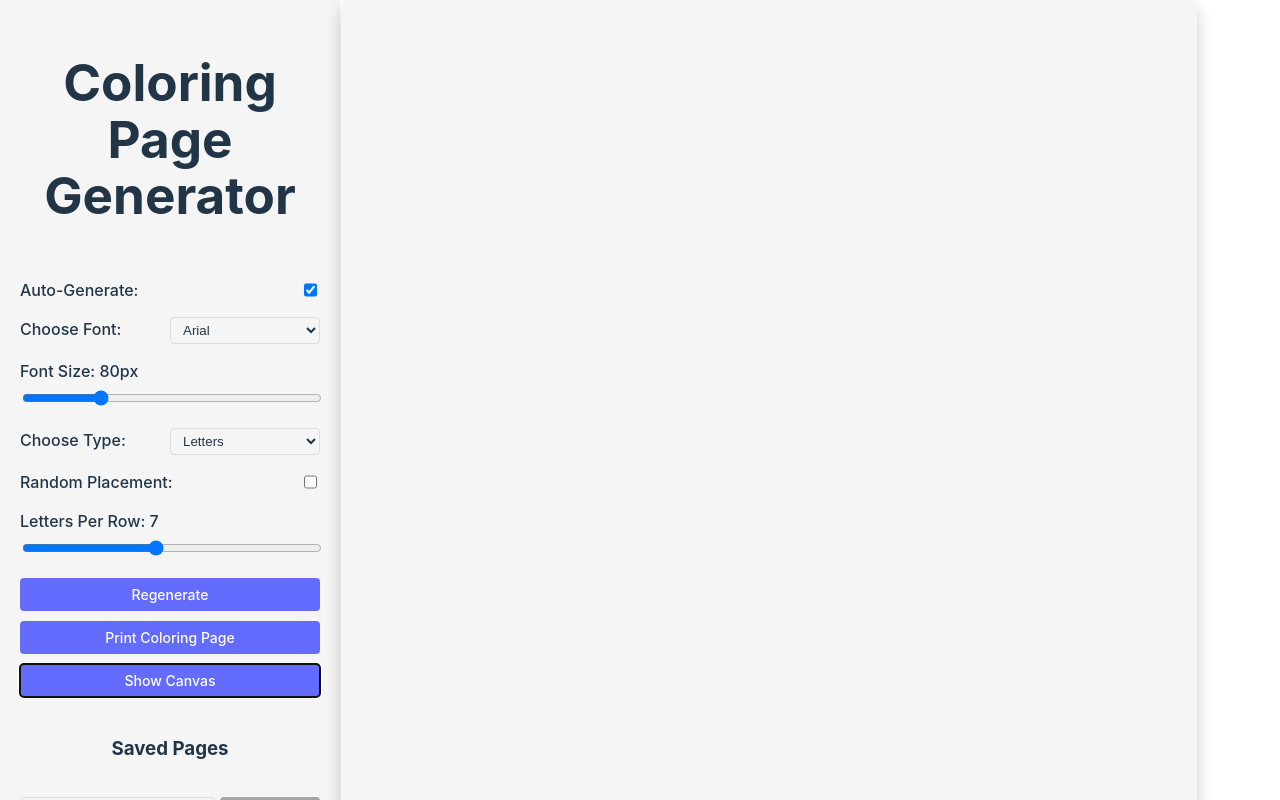
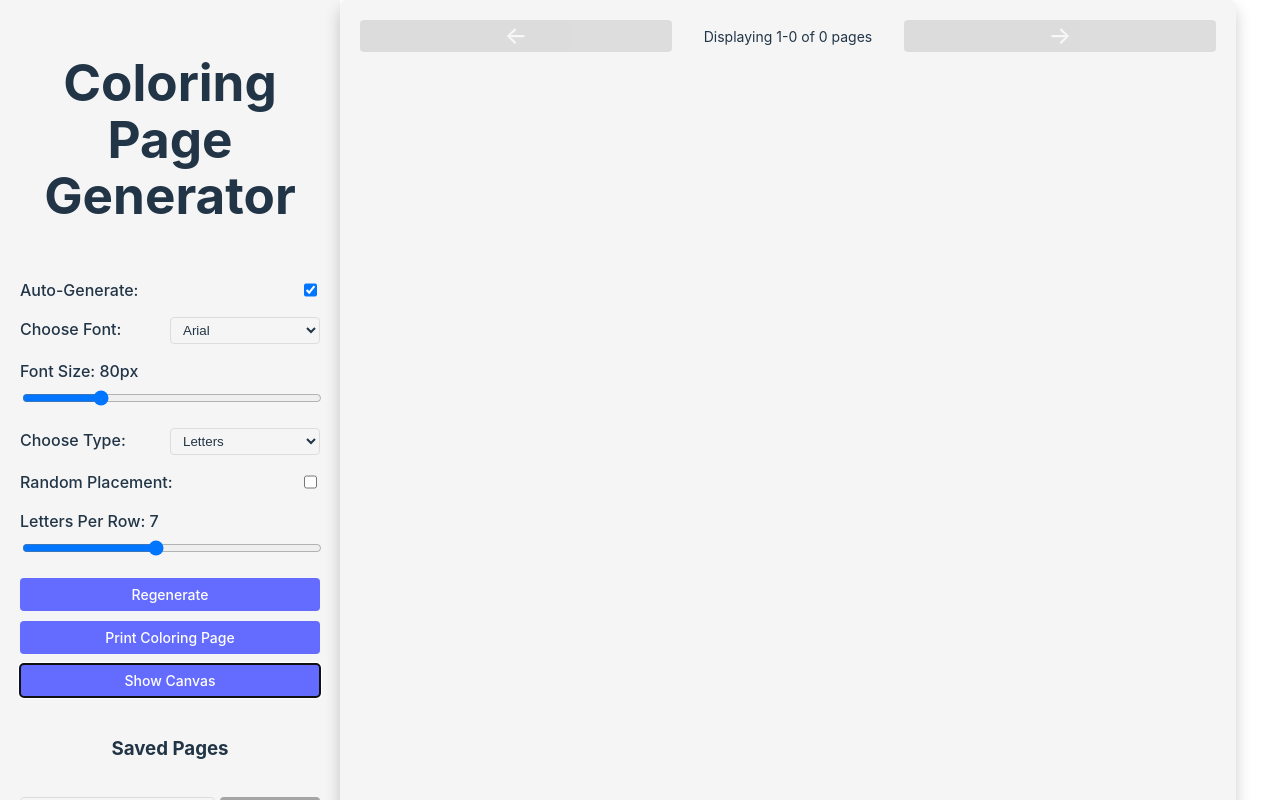
Before and after one commit to RobertBolender/coloring-pages, a React (Vite) app: page / in a window 1280 px wide. Both pictures are taken after a click on the button "Show Gallery". Shown: the top 800 px of the page. Built offline with nearby package versions, Linux system fonts and the light colour scheme.

Commit message:
Add paging through gallery

```diff
--- a/src/App.css
+++ b/src/App.css
@@ -282,33 +282,75 @@ canvas {
   background-color: #ff6666;
 }
 
-.gallery-grid {
+.gallery-container {
   position: absolute;
   top: 0;
   left: 0;
   right: 0;
   bottom: 0;
-  display: grid;
-  grid-template-columns: repeat(3, 1fr);
-  gap: 20px;
-  padding: 20px;
-  max-width: 816px;
-  margin: 0 auto;
   background-color: var(--form-bg);
   border-radius: 8px;
   box-shadow: 0 8px 16px rgba(0, 0, 0, 0.2);
-  overflow-y: auto;
   z-index: 10;
   backdrop-filter: blur(8px);
   -webkit-backdrop-filter: blur(8px);
+  display: flex;
+  flex-direction: column;
+  padding: 20px;
+  width: 856px; /* 816px max-width + 40px padding */
+  margin: 0 auto;
+}
+
+.gallery-grid {
+  display: grid;
+  grid-template-columns: repeat(3, 1fr);
+  grid-auto-rows: calc(816px / 3 * 1.2941); /* Maintain exact height for each row */
+  gap: 20px;
+  max-width: 816px;
+  margin: 0 auto;
+  flex: 1;
+  overflow-y: auto;
+  /* Set a minimum height to ensure the grid takes up space even with few items */
+  min-height: calc((816px / 3 * 1.2941) * 3 + 40px); /* 3 rows of thumbnails plus gaps */
+}
+
+.gallery-controls {
+  display: flex;
+  align-items: center;
+  justify-content: center;
+  gap: 16px;
+  padding-bottom: 20px;
+  margin-top: auto;
+}
+
+.gallery-status {
+  min-width: 200px;
+  text-align: center;
+  font-size: 14px;
+  color: var(--form-text);
+}
+
+.gallery-nav-button {
+  font-size: 24px;
+  padding: 4px 12px;
+  line-height: 1;
+}
+
+.gallery-nav-button:disabled {
+  opacity: 0.3;
+  cursor: not-allowed;
 }
 
 .gallery-item {
-  aspect-ratio: 816/1056;
+  position: relative;
+  width: 100%;
+  padding-top: 129.41%; /* 1056/816 aspect ratio */
   border: 1px solid var(--form-border);
   border-radius: 8px;
   overflow: hidden;
   background-color: #fff;
+  /* Ensure each grid cell maintains size even when empty */
+  min-width: calc((816px - 40px) / 3); /* (container width - total gap width) / 3 columns */
 }
 
 @media (prefers-color-scheme: dark) {
@@ -318,7 +360,9 @@ canvas {
 }
 
 .gallery-item-content {
-  position: relative;
+  position: absolute;
+  top: 0;
+  left: 0;
   width: 100%;
   height: 100%;
   display: flex;
@@ -360,6 +404,7 @@ canvas {
 .gallery-item-actions button {
   padding: 4px 8px;
   font-size: 12px;
+  background-color: rgba(0, 0, 0, 0.7);
 }
 
 @media print {
--- a/src/App.jsx
+++ b/src/App.jsx
@@ -3,42 +3,78 @@ import seedrandom from 'seedrandom';
 import './App.css';
 
 const Gallery = ({ pages, onLoad, onDelete }) => {
+  const [currentPage, setCurrentPage] = useState(0);
+  const pageSize = 9;
+  const totalPages = Math.ceil(pages.length / pageSize);
+  const startIndex = currentPage * pageSize;
+  const endIndex = Math.min(startIndex + pageSize, pages.length);
+
+  const handlePrevPage = () => {
+    setCurrentPage(prev => Math.max(0, prev - 1));
+  };
+
+  const handleNextPage = () => {
+    setCurrentPage(prev => Math.min(totalPages - 1, prev + 1));
+  };
+
   const renderThumbnail = (page) => {
     const canvas = document.createElement('canvas');
-    canvas.width = 816 / 3;
-    canvas.height = 1056 / 3;
+    canvas.width = 816;
+    canvas.height = 1056;
     const ctx = canvas.getContext('2d');
 
     // Apply the page settings to generate the thumbnail
     const { settings } = page;
-    ctx.font = `${settings.fontSize / 3}px ${settings.font}`;
+    ctx.font = `${settings.fontSize}px ${settings.font}`;
     ctx.strokeStyle = 'black';
-    ctx.lineWidth = 1;
+    ctx.lineWidth = 2;
 
-    // Generate the content at 1/3 scale
     if (settings.type === 'letters') {
       const letters = 'ABCDEFGHIJKLMNOPQRSTUVWXYZ';
       if (settings.isRandom) {
         const rng = seedrandom(settings.randomSeed);
         const positions = [];
+        const isOverlapping = (x, y, size) => {
+          return positions.some(([px, py]) => Math.hypot(px - x, py - y) < size * 1.2);
+        };
+
         letters.split('').forEach((letter) => {
-          let x = rng() * (canvas.width - settings.fontSize / 2) + settings.fontSize / 4;
-          let y = rng() * (canvas.height - settings.fontSize / 2) + settings.fontSize / 4;
+          let x, y;
+          let attempts = 0;
+          let currentFontSize = settings.fontSize;
+          do {
+            x = rng() * (canvas.width - currentFontSize * 1.5) + currentFontSize * 0.75;
+            y = rng() * (canvas.height - currentFontSize * 1.5) + currentFontSize * 0.75;
+            attempts++;
+            if (attempts > 100) {
+              currentFontSize -= 5;
+              ctx.font = `${currentFontSize}px ${settings.font}`;
+              attempts = 0;
+            }
+          } while (isOverlapping(x, y, currentFontSize));
+
           positions.push([x, y]);
           const metrics = ctx.measureText(letter);
           ctx.strokeText(letter, x - metrics.width / 2, y);
         });
       } else {
-        const padding = 3;
-        const pageMargin = 10;
+        const padding = 10;
+        const pageMargin = 30;
         const spacing = (canvas.width - 2 * pageMargin) / settings.lettersPerRow;
+        const rows = Math.ceil(letters.length / settings.lettersPerRow);
+        const totalHeight = rows * (settings.fontSize * 1.2 + padding);
+        const startY = (canvas.height - totalHeight) / 2 + settings.fontSize;
+
         letters.split('').forEach((letter, i) => {
           const row = Math.floor(i / settings.lettersPerRow);
           const col = i % settings.lettersPerRow;
           const x = pageMargin + col * spacing + spacing / 2;
-          const y = pageMargin + row * (settings.fontSize / 3 * 1.2 + padding) + settings.fontSize / 3;
+          const y = startY + row * (settings.fontSize * 1.2 + padding);
+
           const metrics = ctx.measureText(letter);
-          ctx.strokeText(letter, x - metrics.width / 2, y);
+          const letterX = x - metrics.width / 2;
+
+          ctx.strokeText(letter, letterX, y);
         });
       }
     } else {
@@ -46,27 +82,51 @@ const Gallery = ({ pages, onLoad, onDelete }) => {
         { length: Math.ceil((settings.endNumber - settings.startNumber + 1) / settings.stepNumber) },
         (_, i) => settings.startNumber + i * settings.stepNumber
       );
+
       if (settings.isRandom) {
         const rng = seedrandom(settings.randomSeed);
         const positions = [];
+        const isOverlapping = (x, y, size) => {
+          return positions.some(([px, py]) => Math.hypot(px - x, py - y) < size * 1.2);
+        };
+
         numbers.forEach((number) => {
-          let x = rng() * (canvas.width - settings.fontSize / 2) + settings.fontSize / 4;
-          let y = rng() * (canvas.height - settings.fontSize / 2) + settings.fontSize / 4;
+          let x, y;
+          let attempts = 0;
+          let currentFontSize = settings.fontSize;
+          do {
+            x = rng() * (canvas.width - currentFontSize * 1.5) + currentFontSize * 0.75;
+            y = rng() * (canvas.height - currentFontSize * 1.5) + currentFontSize * 0.75;
+            attempts++;
+            if (attempts > 100) {
+              currentFontSize -= 5;
+              ctx.font = `${currentFontSize}px ${settings.font}`;
+              attempts = 0;
+            }
+          } while (isOverlapping(x, y, currentFontSize));
+
           positions.push([x, y]);
           const metrics = ctx.measureText(number.toString());
           ctx.strokeText(number.toString(), x - metrics.width / 2, y);
         });
       } else {
-        const padding = 3;
-        const pageMargin = 10;
+        const padding = 10;
+        const pageMargin = 30;
         const spacing = (canvas.width - 2 * pageMargin) / settings.numbersPerRow;
+        const rows = Math.ceil(numbers.length / settings.numbersPerRow);
+        const totalHeight = rows * (settings.fontSize * 1.2 + padding);
+        const startY = (canvas.height - totalHeight) / 2 + settings.fontSize;
+
         numbers.forEach((number, i) => {
           const row = Math.floor(i / settings.numbersPerRow);
           const col = i % settings.numbersPerRow;
           const x = pageMargin + col * spacing + spacing / 2;
-          const y = pageMargin + row * (settings.fontSize / 3 * 1.2 + padding) + settings.fontSize / 3;
+          const y = startY + row * (settings.fontSize * 1.2 + padding);
+
           const metrics = ctx.measureText(number.toString());
-          ctx.strokeText(number.toString(), x - metrics.width / 2, y);
+          const numberX = x - metrics.width / 2;
+
+          ctx.strokeText(number.toString(), numberX, y);
         });
       }
     }
@@ -86,8 +146,29 @@ const Gallery = ({ pages, onLoad, onDelete }) => {
   };
 
   return (
-    <div className="gallery-grid">
-      {pages.slice(0, 9).map(renderThumbnail)}
+    <div className="gallery-container">
+      <div className="gallery-controls">
+        <button
+          onClick={handlePrevPage}
+          disabled={currentPage === 0}
+          className="gallery-nav-button"
+        >
+          ←
+        </button>
+        <div className="gallery-status">
+          Displaying {startIndex + 1}-{endIndex} of {pages.length} pages
+        </div>
+        <button
+          onClick={handleNextPage}
+          disabled={currentPage >= totalPages - 1}
+          className="gallery-nav-button"
+        >
+          →
+        </button>
+      </div>
+      <div className="gallery-grid">
+        {pages.slice(startIndex, endIndex).map(renderThumbnail)}
+      </div>
     </div>
   );
 };
```
